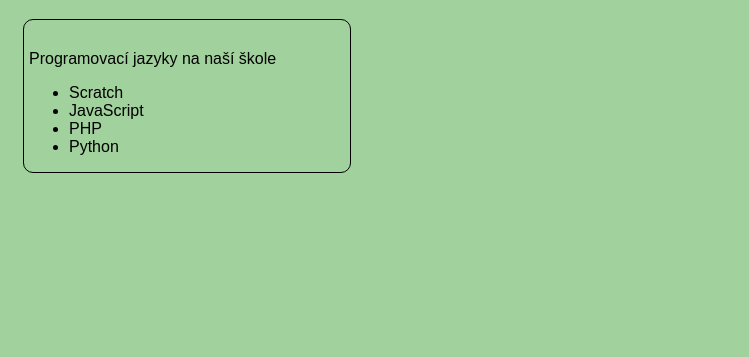
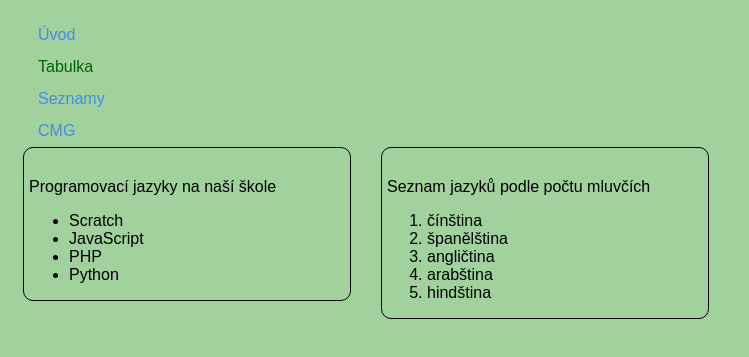
Before and after one commit to havlickovaelen/kvartawebovky, a plain HTML site: page seznam.html in a window 1280 px wide. Shown: the part 61-418 px from the top of the page, without its empty margins (0-749 px from the left). Drawn offline with Linux system fonts and the light colour scheme.

Commit message:
Add files via upload

```diff
--- a/seznam.html
+++ b/seznam.html
@@ -8,6 +8,11 @@
 </head>
 <body>
     <h1>Seznamy</h1>
+     <nav> <a href="index.html">Úvod</a><br>
+        <a href="">Tabulka</a><br>
+        <a href="seznam.html">Seznamy</a><br>
+     <a href="https://www.cmgpv.cz">CMG</a>
+     </nav>
 <main>
 <article>
 Programovací jazyky na naší škole
@@ -18,6 +23,17 @@
     <li>Python</li>
 </ul>
 </article>
+<article>
+    Seznam jazyků podle počtu mluvčích
+    <ol>
+        <li>čínština</li>
+        <li>španělština</li>
+        <li>angličtina</li>
+        <li>arabština</li>
+        <li>hindština</li>
+
+    </ol>
+</article>
 
 </main>
 
```
